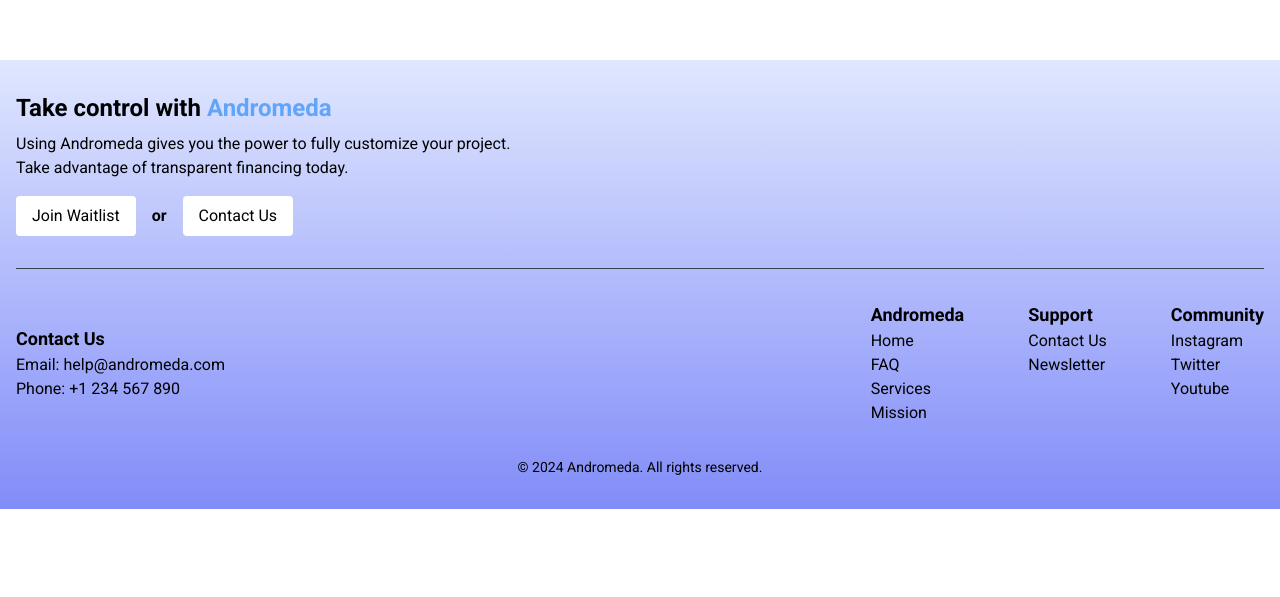
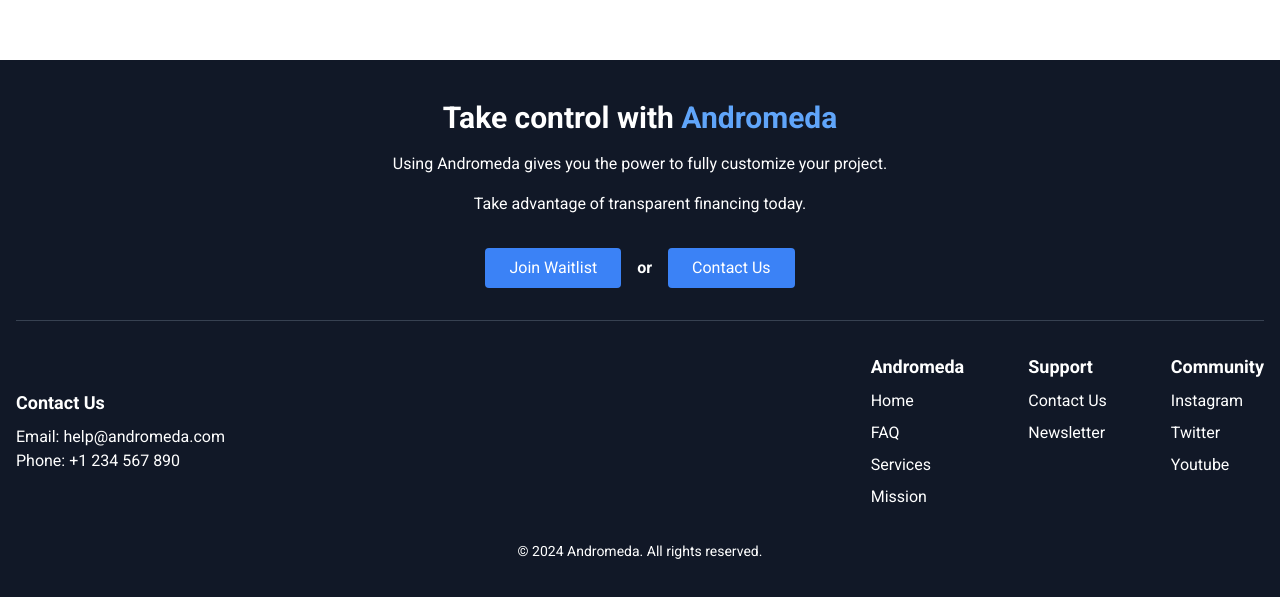
Before and after one commit to cirillojon/Andromeda, a Next.js app in the folder frontend/: page / in a window 1280 px wide. Shown: the part 3412-4009 px from the top of the page. Before the commit the page ends 3921 px from the top, so only its background shows below. Built offline with nearby package versions, Linux system fonts and the light colour scheme.

Commit message:
improve footer ui (#153)

```diff
--- a/frontend/src/components/Onboarding/Footer/Footer.tsx
+++ b/frontend/src/components/Onboarding/Footer/Footer.tsx
@@ -1,22 +1,26 @@
-import React from 'react';
+import React from "react";
 
 const Footer: React.FC = () => {
   return (
-    <footer className="bg-gradient-to-t from-indigo-400 to-indigo-100 text-white py-8" style={{bottom:0}}>
-      <div className="container mx-auto px-4 text-black">
-        <div className="text-left mb-8">
-          <h2 className="text-2xl font-bold mb-2">Take control with <span className="text-gradient text-blue-400">Andromeda</span></h2>
-          <p>Using Andromeda gives you the power to fully customize your project.</p>
-          <p className="mb-4">Take advantage of transparent financing today.</p>
-          <div className="flex justify-left items-center space-x-4">
+    <footer className="bg-gray-900 text-white py-10">
+      <div className="container mx-auto px-4">
+        <div className="text-center mb-8">
+          <h2 className="text-3xl font-bold mb-4">
+            Take control with <span className="text-blue-400">Andromeda</span>
+          </h2>
+          <p className="mb-4">
+            Using Andromeda gives you the power to fully customize your project.
+          </p>
+          <p className="mb-8">Take advantage of transparent financing today.</p>
+          <div className="flex justify-center items-center space-x-4">
             <a href="/waitlist">
-              <button className="bg-white py-2 px-4 rounded hover:bg-gray-600">
+              <button className="bg-blue-500 text-white py-2 px-6 rounded hover:bg-blue-400 transition duration-300">
                 Join Waitlist
               </button>
             </a>
-			      <span className="font-bold">or</span>
+            <span className="font-bold text-white">or</span>
             <a href="/contact">
-              <button className="bg-white py-2 px-4 rounded hover:bg-gray-600">
+              <button className="bg-blue-500 text-white py-2 px-6 rounded hover:bg-blue-400 transition duration-300">
                 Contact Us
               </button>
             </a>
@@ -25,35 +29,91 @@ const Footer: React.FC = () => {
 
         <hr className="border-gray-700 mb-8" />
 
-        <div className="flex flex-col md:flex-row justify-between md:items-center items-left">
-          <div className="mb-4 md:mb-0">
-            <h3 className="text-lg font-bold">Contact Us</h3>
+        <div className="flex flex-col md:flex-row justify-between items-center">
+          <div className="mb-8 md:mb-0">
+            <h3 className="text-lg font-bold mb-2">Contact Us</h3>
             <p>Email: help@andromeda.com</p>
             <p>Phone: +1 234 567 890</p>
           </div>
-          <div className="flex flex-col md:flex-row justify-end flex-1">
-            <div className="mb-4 md:mb-0 mr-16">
-              <h3 className="text-lg font-bold">Andromeda</h3>
-              <ul className="list-none">
-                <li><a href="/" aria-label="Home">Home</a></li>
-                <li><a href="/FAQ" aria-label="FAQ">FAQ</a></li>
-                <li><a href="/services" aria-label="Services">Services</a></li>
-                <li><a href="/mission" aria-label="Mission">Mission</a></li>
+          <div className="flex flex-col md:flex-row space-y-8 md:space-y-0 md:space-x-16">
+            <div>
+              <h3 className="text-lg font-bold mb-2">Andromeda</h3>
+              <ul className="list-none space-y-2">
+                <li>
+                  <a href="/" aria-label="Home" className="hover:underline">
+                    Home
+                  </a>
+                </li>
+                <li>
+                  <a href="/FAQ" aria-label="FAQ" className="hover:underline">
+                    FAQ
+                  </a>
+                </li>
+                <li>
+                  <a
+                    href="/services"
+                    aria-label="Services"
+                    className="hover:underline"
+                  >
+                    Services
+                  </a>
+                </li>
+                <li>
+                  <a
+                    href="/mission"
+                    aria-label="Mission"
+                    className="hover:underline"
+                  >
+                    Mission
+                  </a>
+                </li>
               </ul>
             </div>
-            <div className="mb-4 md:mb-0 mr-16">
-              <h3 className="text-lg font-bold">Support</h3>
-              <ul className="list-none">
-                <li><a href="/contact" aria-label="Contact Us">Contact Us</a></li>
-                <li><a href="/FAQ" aria-label="Newsletter">Newsletter</a></li>
+            <div>
+              <h3 className="text-lg font-bold mb-2">Support</h3>
+              <ul className="list-none space-y-2">
+                <li>
+                  <a
+                    href="/contact"
+                    aria-label="Contact Us"
+                    className="hover:underline"
+                  >
+                    Contact Us
+                  </a>
+                </li>
+                <li>
+                  <a
+                    href="/FAQ"
+                    aria-label="Newsletter"
+                    className="hover:underline"
+                  >
+                    Newsletter
+                  </a>
+                </li>
               </ul>
             </div>
-            <div className="mb-4 md:mb-0">
-              <h3 className="text-lg font-bold">Community</h3>
-              <ul className="list-none">
-                <li><a href="/" aria-label="Instagram">Instagram</a></li>
-                <li><a href="/" aria-label="Twitter">Twitter</a></li>
-                <li><a href="/" aria-label="Youtube">Youtube</a></li>
+            <div>
+              <h3 className="text-lg font-bold mb-2">Community</h3>
+              <ul className="list-none space-y-2">
+                <li>
+                  <a
+                    href="/"
+                    aria-label="Instagram"
+                    className="hover:underline"
+                  >
+                    Instagram
+                  </a>
+                </li>
+                <li>
+                  <a href="/" aria-label="Twitter" className="hover:underline">
+                    Twitter
+                  </a>
+                </li>
+                <li>
+                  <a href="/" aria-label="Youtube" className="hover:underline">
+                    Youtube
+                  </a>
+                </li>
               </ul>
             </div>
           </div>
```
